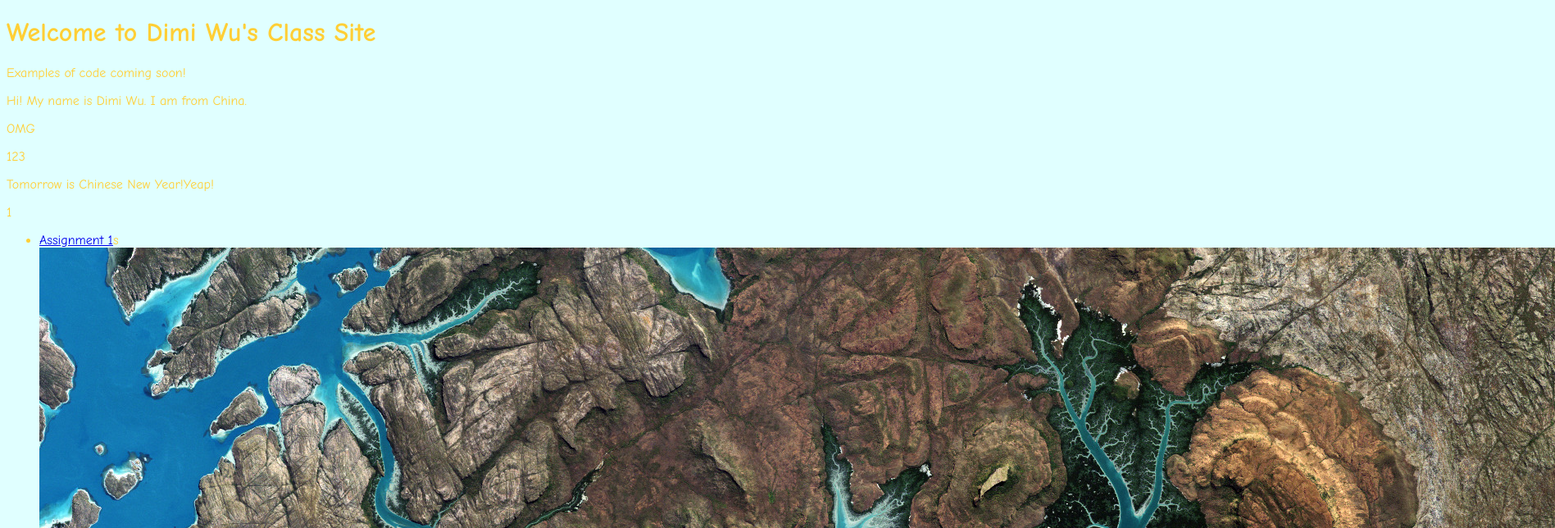
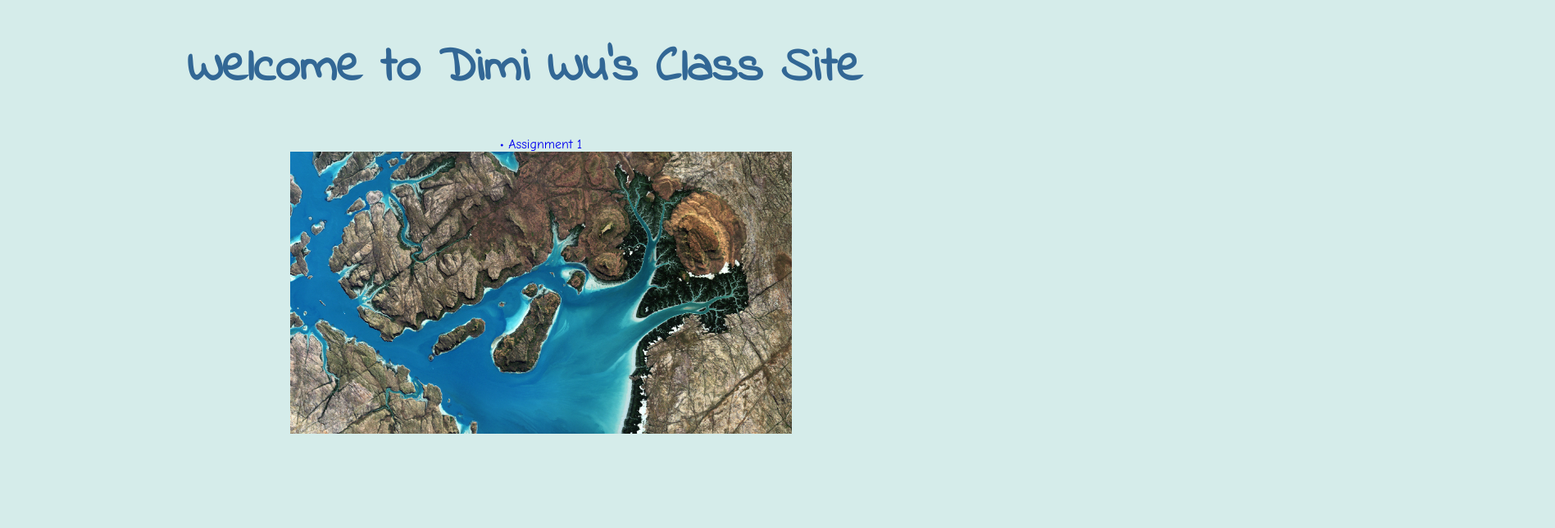
Before and after one commit to DIMIWU/MMP240, a plain HTML site: page index.html in a window 1280 px wide. Shown: the top 644 px of the page at 82% size, 1897 px wide, since content can reach past the window. Drawn offline with Linux system fonts and the light colour scheme.

Commit message:
color change

```diff
--- a/index.html
+++ b/index.html
@@ -3,13 +3,42 @@
 
 <head>
     <title>Dimi WU | MMP240 Class Site</title>
+    <!--External Style Sheet _-->
+    <link href="https://fonts.googleapis.com/css?family=Indie+Flower" rel="stylesheet">
     <!--Embedded CSS -->
     <style>
         body {
-            background-color: LightCyan;
+            background-color: #D5ECEA;
             font-family: "Comic Sans MS", cursive, sans-serif;
-            color: #ffcf36;
+            color: #326795;
+            text-align: center;
         }
+        h1{
+            font-family: 'Indie Flower', cursive;
+            font-size: 60px;
+        }
+        img{
+            max-width: 50%;
+        }
+
+        a{
+            text-decoration: none;
+        }
+        a:hover{
+            color: #9C2B2B;
+            text-decoration: underline;
+        }
+
+        li{
+            text-decoration-color: none;
+            list-style-type:none;
+
+        }
+        li:hover{
+            color: #9C2B2B;
+            text-decoration: underline;
+        }
+
 
     </style>
     <!--End Embedded CSS -->
@@ -17,14 +46,9 @@
 
 <body>
     <h1>Welcome to Dimi Wu's Class Site</h1>
-    <p>Examples of code coming soon!</p>
-    <p>Hi! My name is Dimi Wu. I am from China.</p>
-    <p>OMG</p>
-    <p>123</p>
-    <p>Tomorrow is Chinese New Year!Yeap!</p>
-    <p>1</p>
+
     <ul>
-        <li><a href="Assignment1/index.html">Assignment 1</a>s</li>
+        <li><a href="Assignment1/index.html">• Assignment 1</a></li>
         <img src="12.jpg">
     </ul>
 </body>
```
Also changed, not shown: Assignment1/index.html (+1 -1 lines).
